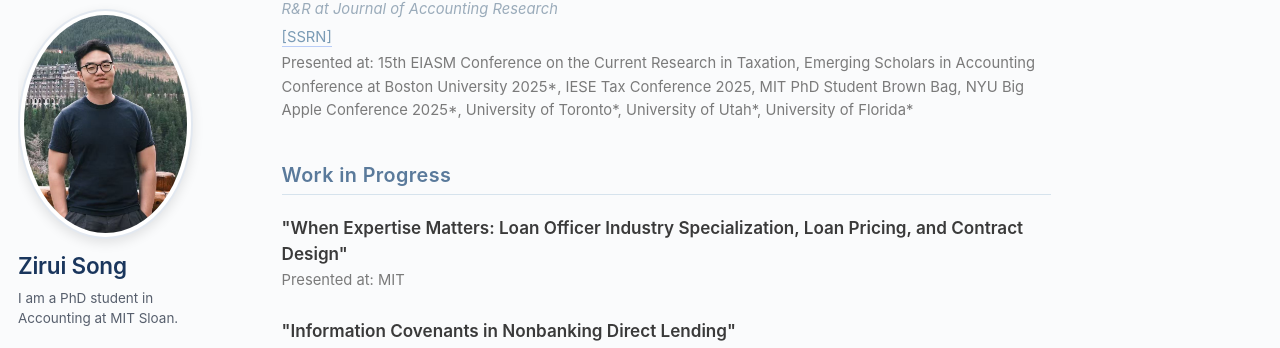
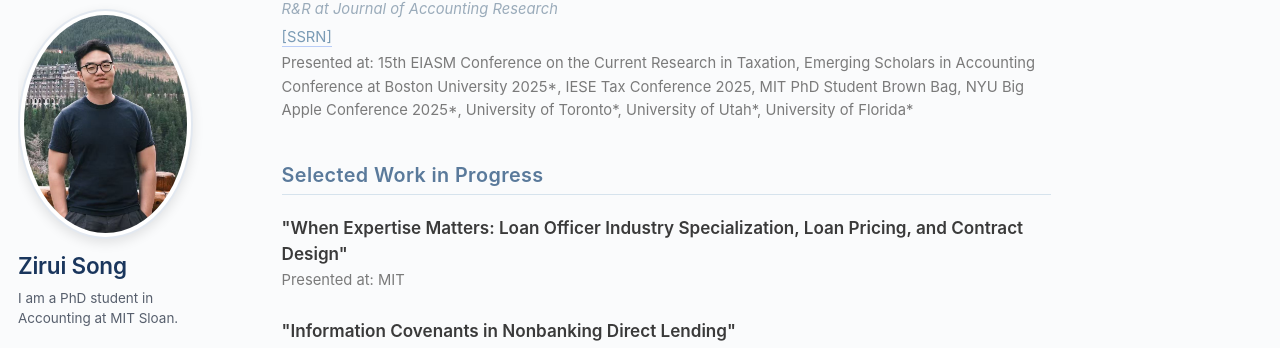
Before and after one commit to zirui-song/zirui-song.github.io, a Jekyll site: the page built from _pages/about.md, in a window 1280 px wide and 900 px high, scrolled down 534 px. Shown: the part 97-445 px from the top of the window. Built offline with Jekyll 4.4.1, drawn with Linux system fonts in a browser that asks for light colours.

Commit message:
Rename Work in Progress to Selected Work in Progress
Co-Authored-By: Claude Opus 4.8 <noreply@anthropic.com>

```diff
--- a/_pages/about.md
+++ b/_pages/about.md
@@ -129,7 +129,7 @@ My research interests are <strong>Banking</strong>, <strong>Debt Contracting</st
 </div>
 {% endfor %}
 
-<h2>Work in Progress</h2>
+<h2>Selected Work in Progress</h2>
 
 {% assign wip_papers = site.research | where: "category", "wip" | sort: "date" | reverse %}
 {% for post in wip_papers %}
--- a/_pages/research.html
+++ b/_pages/research.html
@@ -93,7 +93,7 @@ author_profile: true
 </div>
 {% endfor %}
 
-<h2>Work in Progress</h2>
+<h2>Selected Work in Progress</h2>
 
 {% assign wip_papers = site.research | where: "category", "wip" | sort: "date" | reverse %}
 {% for post in wip_papers %}
```
